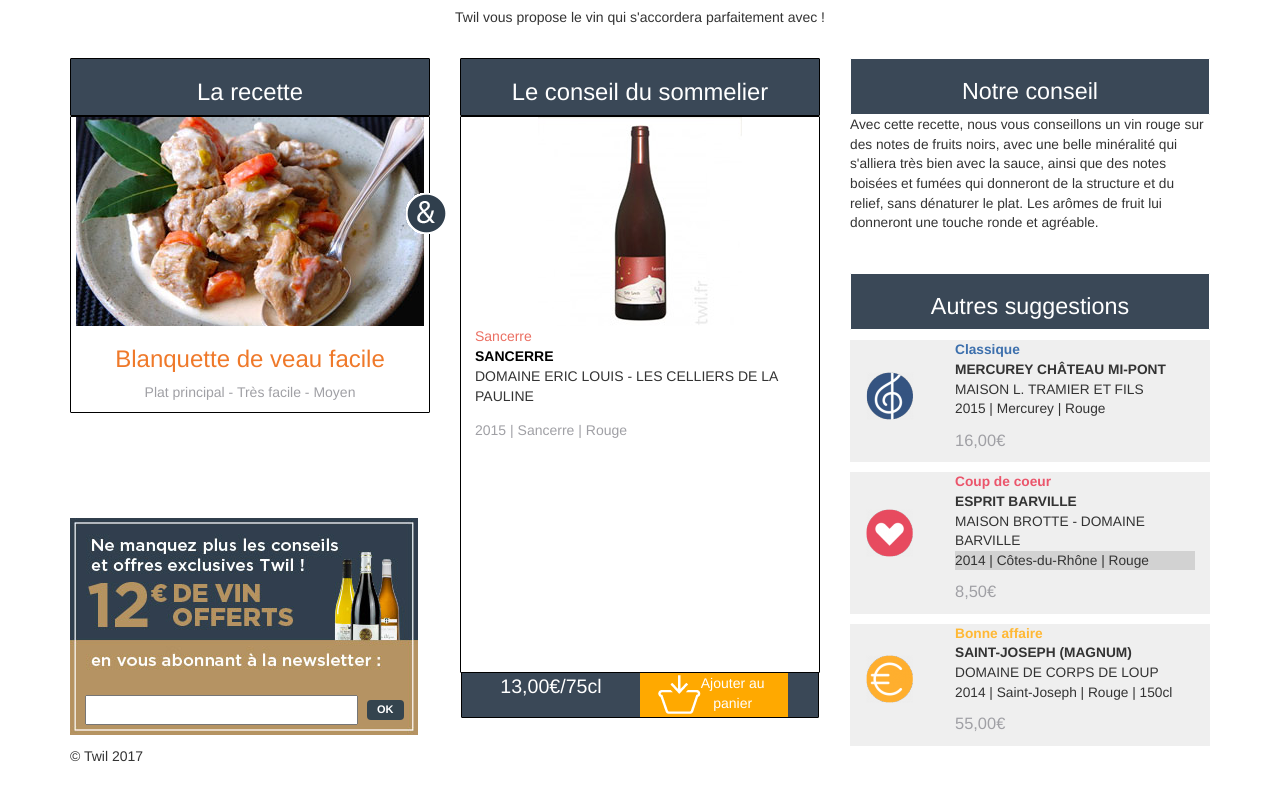
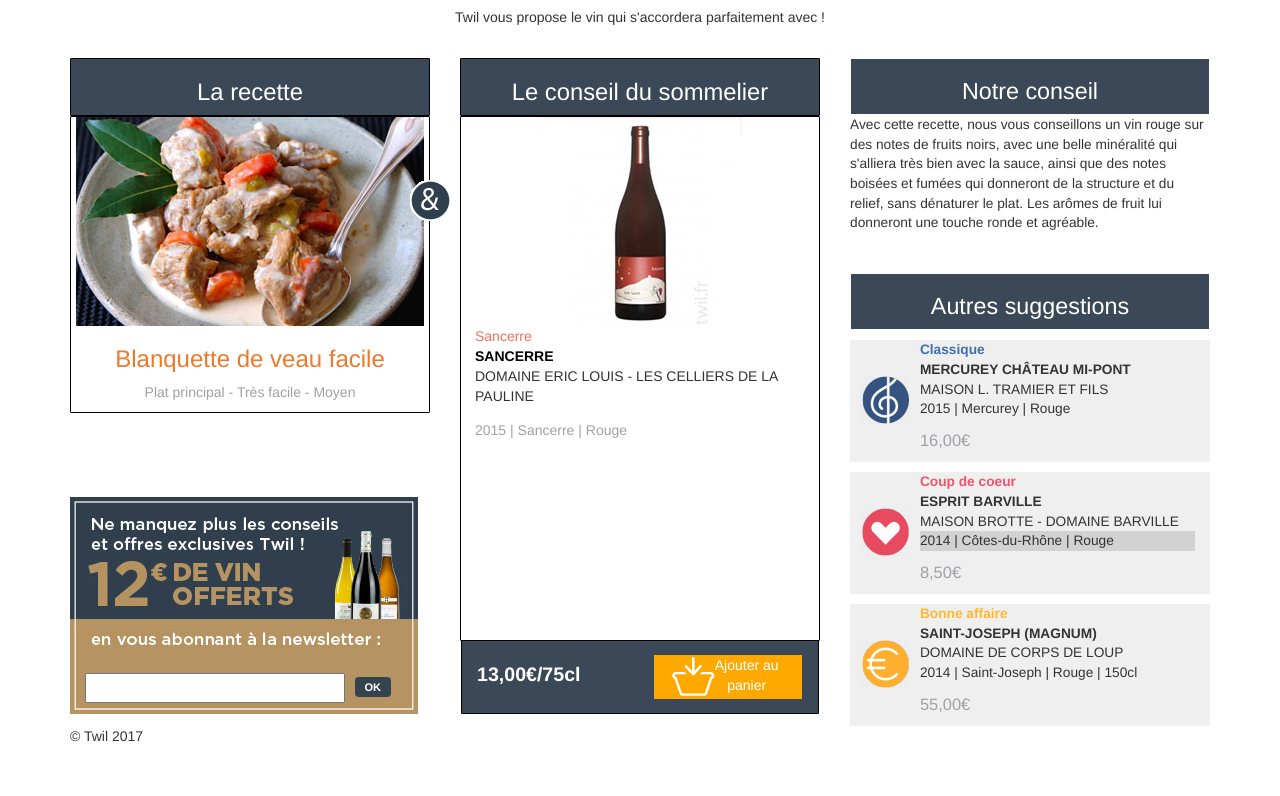
Before and after one commit to ThomasFournierEpitech/test_integrateur, a plain HTML site: page integration.html in a window 1280 px wide. Shown: the part 114-910 px from the top of the page. Drawn offline with nearby package versions, Linux system fonts and the light colour scheme.

Commit message:
add modif for more responsive

```diff
--- a/integration.html
+++ b/integration.html
@@ -39,20 +39,20 @@
         <div class="text-center myBorder">
           <!--L'image de la recette est entourée d'un lien-->
           <a class="" href="#"><img src="./img/question-3/recette.jpg" /></a>
-          <a  type="text" style="position: absolute; top: 20%; left: 90%;" href="#"><img src="./img/question-3/&.png" /></a>
+          <a  type="text" style="position: absolute; margin:4.5em 0em 0em -1em;" href="#"><img src="./img/question-3/&.png" /></a>
           <!--<a href="#"></a>-->
           <h3 style="color: #EF792A">Blanquette de veau facile</h3>
           <p style="color: #A0A0A5">Plat principal - Très facile - Moyen</p>
         </div>
 
 
-        <div style="height:2000px; max-height: 7.5em;"></div>
+        <div style="height: 6em;"></div>
 
           <!-- newsletter -->
         <a href="#"><img src="./img/question-3/incentive.jpg" /></a>
         <div class="container">
-          <input type="text" name="email" id="email" value="" style="padding: 4px; margin-right: 10px; margin-left: 10px; font-size: 13px; min-width: auto; position: absolute; top: 94%; left: 5%;  width: 70%">
-          <button type="submit" data-editfield="subscribe" style="font-family: &quot;Helvetica Neue&quot;, Helvetica, Arial, sans-serif; color: rgb(255, 255, 255); background: rgb(52, 68, 78); display: inline-block; white-space: nowrap; min-height: 20px; margin: 0px 5px 0px 0px; padding: 0px 10px; text-decoration: none; text-transform: uppercase; text-align: center; font-weight: bold; font-style: normal; font-size: 11px; cursor: pointer; border: 0px; border-radius: 4px; vertical-align: top; height: auto; line-height: 150%;margin-top: 5px; position: absolute; top: 94%; left: 80%;">OK</button>
+          <input type="text" name="email" id="email" value="" style="padding: 4px;font-size: 13px; min-width: auto; position: absolute; margin: -3.2em 0em 0em 0em; width: 20em">
+          <button type="submit" data-editfield="subscribe" style="font-family: &quot;Helvetica Neue&quot;, Helvetica, Arial, sans-serif; color: rgb(255, 255, 255); background: rgb(52, 68, 78); display: inline-block; white-space: nowrap; min-height: 20px; margin: 0px 5px 0px 0px; padding: 0px 10px; text-decoration: none; text-transform: uppercase; text-align: center; font-weight: bold; font-style: normal; font-size: 11px; cursor: pointer; border: 0px; border-radius: 4px; vertical-align: top; height: auto; line-height: 150%;margin-top: 5px; position: absolute; margin: -3.4em 0em 0em 24.5em;">OK</button>
         </div>
       </div>
 
@@ -74,21 +74,21 @@
           <p style="margin:0 0 0 1em;">DOMAINE ERIC LOUIS - LES CELLIERS DE LA PAULINE</p>
           <p style="color: #A0A0A5; margin:1em 0 0 1em">2015 | Sancerre | Rouge </p>
 
-          <div style="height:232px;"></div>
+          <div style="height: 14.3em;"></div>
 
           <div class="col-sm-12 myHeading myBorder">
             <div class="row">
-              <div style="font-size: 1.4em; height: 100%" align="center" class="col-sm-6">
+              <div style="font-size: 1.4em; height: 100%; margin: 1em 0em 0em 0em; font-weight: bold;" align="left" class="col-sm-6">
                   <span>13,00€/75cl</span>
               </div>
 
-              <div class="col-sm-5" style="background-color: #FFA900">
+              <div class="col-sm-5" style="background-color: #FFA900; margin:1em 1em 1em 1em;">
                 <div class="row">
                   <div class="col-sm-3 pull-left">
                     <a href="#"><img src="./img/question-3/panier.png"/></a>
                   </div>
                   <div class="col-sm-9">
-                    <a style="color: white; font-size: 1em" href="#">Ajouter au panier</a>
+                    <a style="color: white; font-size: 1em " href="#">Ajouter au panier</a>
                   </div>
                 </div>
               </div>
@@ -112,11 +112,10 @@
         </div>
         <div style="height:10px;"></div>
         <div class="col-sm-12" style="background: #EFEFEF">
-          <div class="row">
-            <div class ="col-sm-3" style="position: absolute; top: 25%;">
+          <div style="position: absolute; margin:2.5em 1em 0em 0em; left: 0.8em">
             <a class="" href="#"><img src="./img/question-3/picto-cle.png" /></a>
           </div>
-            <div class ="col-sm-9 col-sm-offset-3">
+          <div style="margin:0em 0em 0em 4em;">
             <span style="color: #3D70AD; font-weight: bold">Classique<br></span>
             <span style="font-size: 1em; font-weight: bold">MERCUREY CHÂTEAU MI-PONT<br></span>
             <span>MAISON L. TRAMIER ET FILS</span>
@@ -124,14 +123,12 @@
             <p style="font-size: 1.2em; color: #A0A0A5">16,00€</p>
           </div>
         </div>
-        </div>
         <div class ="col-sm-12" style="height:10px;"></div>
         <div class="col-sm-12" style="background: #EFEFEF">
-          <div class="row">
-            <div class ="col-sm-3" style="position: absolute; top: 25%;">
-              <a class="" href="#"><img src="./img/question-3/picto-coeur.png" /></a>
+          <div style="position: absolute; margin:2.5em 1em 0em 0em; left: 0.8em">
+            <a href="#"><img src="./img/question-3/picto-coeur.png" /></a>
           </div>
-            <div class ="col-sm-9 col-sm-offset-3">
+          <div style="margin:0em 0em 0em 4em;">
             <span style="color: #EB556B; font-weight: bold">Coup de coeur<br></span>
             <span style="font-size: 1em; font-weight: bold">ESPRIT BARVILLE<br></span>
             <span>MAISON BROTTE - DOMAINE BARVILLE</span>
@@ -139,20 +136,17 @@
             <p style="font-size: 1.2em; color: #A0A0A5">8,50€</p>
           </div>
         </div>
-        </div>
         <div class="col-sm-12" style="height:10px;"></div>
         <div class="col-sm-12" style="background: #EFEFEF">
-          <div class="row">
-            <div class ="col-sm-3" style="position: absolute; top: 25%;">
+          <div style="position: absolute; margin:2.5em 1em 0em 0em; left: 0.8em">
             <a style="position: absolute; top: 8%;" class="" href="#"><img src="./img/question-3/picto-euro.png" /></a>
           </div>
-            <div class ="col-sm-9 col-sm-offset-3">
+          <div style="margin:0em 0em 0em 4em;">
             <span style="color: #FFB834; font-weight: bold">Bonne affaire<br></span>
             <span style="font-size: 1em; font-weight: bold">SAINT-JOSEPH (MAGNUM)<br></span>
             <span>DOMAINE DE CORPS DE LOUP<br></span>
             <p>2014 | Saint-Joseph | Rouge | 150cl</p>
             <p style="font-size: 1.2em; color: #A0A0A5">55,00€</p>
-            </div>
           </div>
         </div>
       </div>
```
Lines whose indentation alone changed are shown as unchanged.
